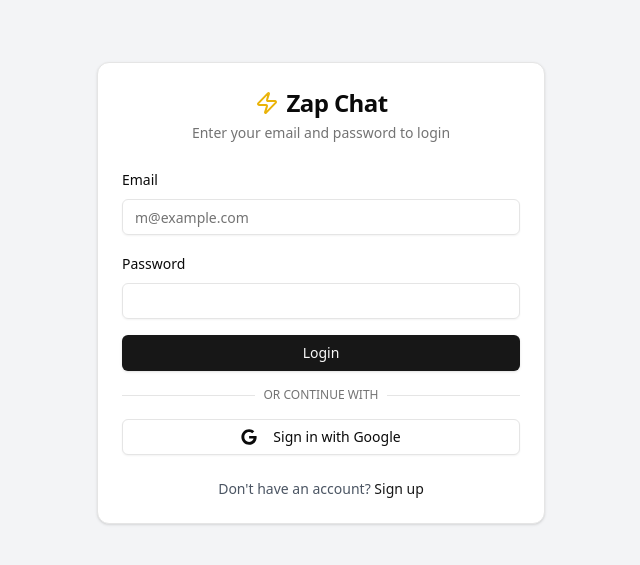
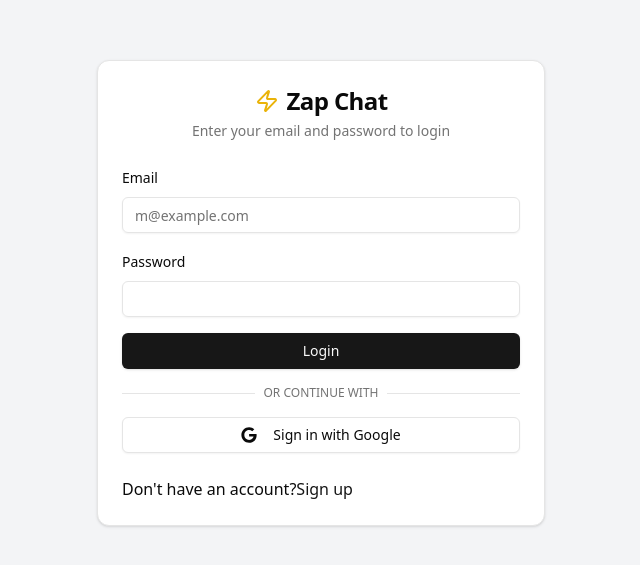
Before and after one commit to hamzasheraz/Zap-Chat, a Next.js app: page /login in a window 1280 px wide. Shown: the part 107-672 px from the top of the page, without its empty margins (319-959 px from the left). Built offline with nearby package versions, Linux system fonts and the light colour scheme.

Commit message:
Generic form footer optimized

```diff
--- /dev/null
+++ b/components/formfooter/index.jsx
@@ -0,0 +1,25 @@
+import { CardFooter } from "@/components/ui/card"
+
+const Formfooter = ({ page }) => {
+    return (
+        <CardFooter>
+            {page === 'login' ? (
+                <>
+                    Don&apos;t have an account?{' '}
+                    <a href="#" className="font-medium text-primary hover:underline">
+                        Sign up
+                    </a>
+                </>
+            ) : (
+                <>
+                    Already have an account?{' '}
+                    <a href="#" className="font-medium text-primary hover:underline">
+                        Log in
+                    </a>
+                </>
+            )}
+        </CardFooter>
+    )
+}
+
+export default Formfooter;
--- a/components/loginform/loginfooter/index.jsx
+++ /dev/null
@@ -1,16 +0,0 @@
-import { CardFooter } from "@/components/ui/card"
-
-const Loginfooter = () => {
-    return (
-        <CardFooter>
-            <p className="text-center text-sm text-gray-600 dark:text-gray-400 w-full">
-                Don&apos;t have an account?{' '}
-                <a href="#" className="font-medium text-primary hover:underline">
-                    Sign up
-                </a>
-            </p>
-        </CardFooter>
-    )
-}
-
-export default Loginfooter
--- a/pages/login/index.js
+++ b/pages/login/index.js
@@ -1,9 +1,9 @@
 import { useState } from 'react'
 import { Card, CardContent } from "@/components/ui/card"
 import Loginform from '@/components/loginform'
-import Loginfooter from '@/components/loginform/loginfooter'
 import Googlelogin from '@/components/loginform/googlelogin'
 import Formheader from '@/components/formheader'
+import Formfooter from '@/components/formfooter'
 
 const Login = () => {
     const [email, setEmail] = useState('')
@@ -39,7 +39,7 @@ const Login = () => {
                     <Loginform handleLogin={handleLogin} email={email} setEmail={setEmail} password={password} setPassword={setPassword} error={error} />
                     <Googlelogin handleGoogleSignIn={handleGoogleSignIn} />
                 </CardContent>
-                <Loginfooter />
+                <Formfooter page={'login'} />
             </Card>
         </div>)
     );
```
